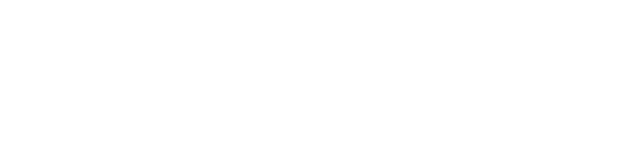
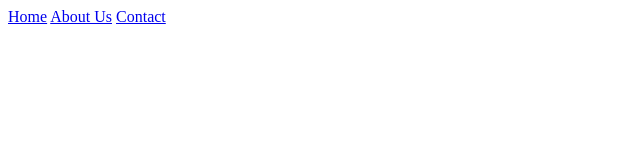
Before and after one commit to zettacamp-magfiradilaila-fadia/Eva_ZettaCamp_Catfish, a plain HTML site: page home.html in a window 1280 px wide. Shown: the whole page, without its empty margins (0-640 px from the left). Drawn offline with Linux system fonts and the light colour scheme.

Commit message:
adding nav

```diff
--- a/home.html
+++ b/home.html
@@ -2,5 +2,11 @@
 <head>
   <title>My Profile</title>
 </head>
-<body></body>
+<body>
+  <div class="nav">
+    <a href="home.html">Home</a>
+    <a href="about.html">About Us</a>
+    <a href="contact.html">Contact</a>
+  </div>
+</body>
 <footer></footer>
```
